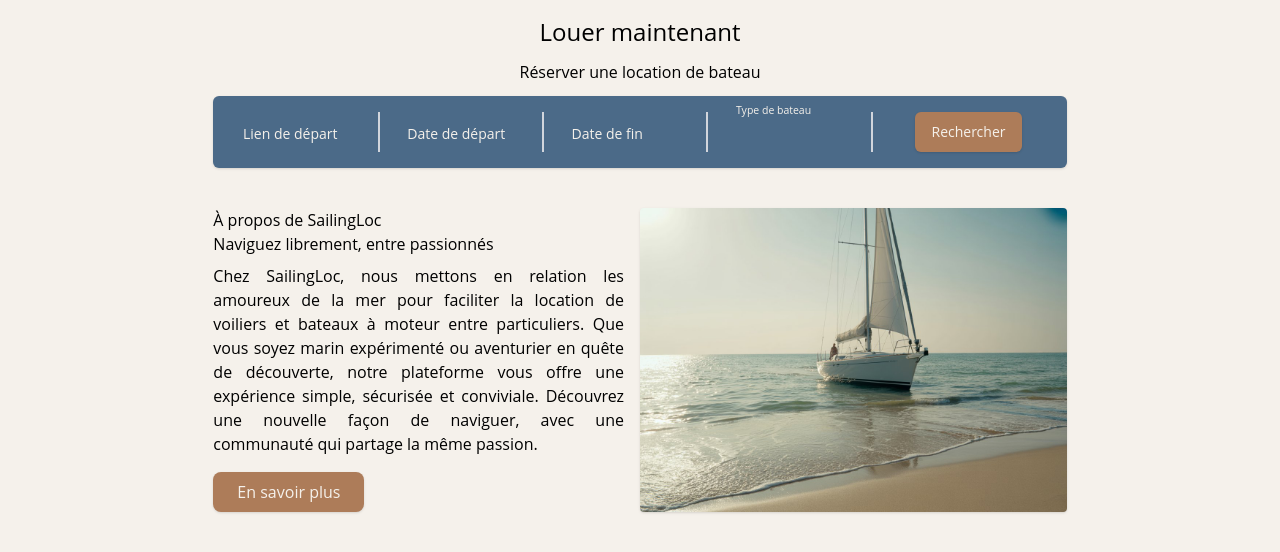
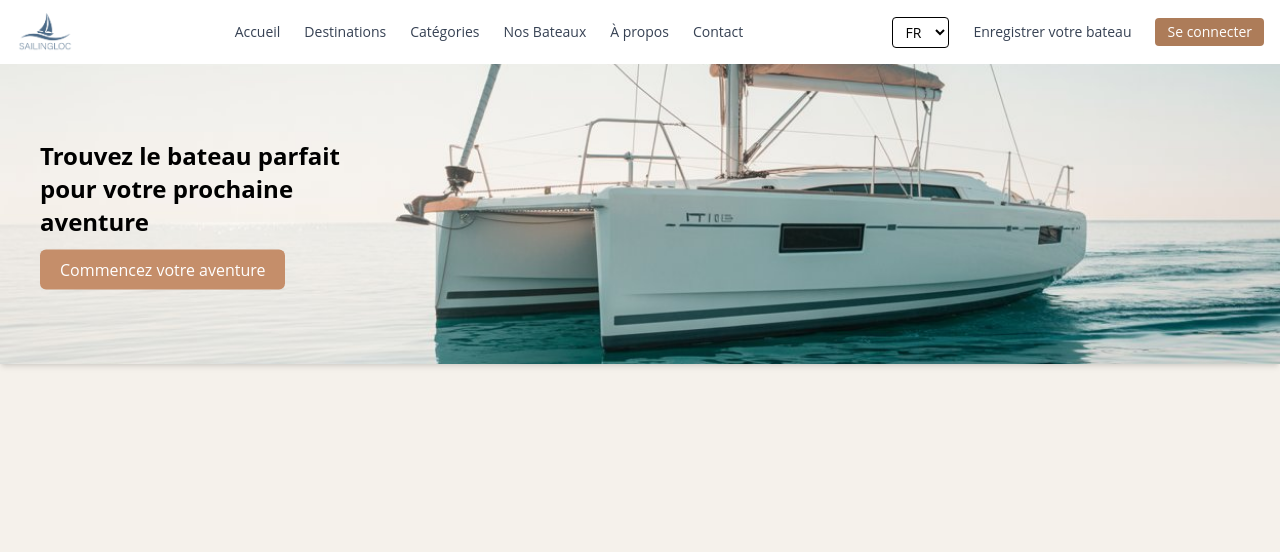
Before and after one commit to Yass8/DEVO23-G4-SAILINGLOC, a React (Vite) app in the folder front/: page /home in a window 1280 px wide. Shown: the top 552 px of the page. Built offline with nearby package versions, Linux system fonts and the light colour scheme; a web font is replaced by a local one.

Commit message:
Updated main files and added the logo

```diff
--- a/front/index.html
+++ b/front/index.html
@@ -10,7 +10,7 @@
 
 <body>
   <div id="root"></div>
-  <script type="module" src="/src/main.jsx"></script>
+  <script type="module" src="./src/main.jsx"></script>
 </body>
 
 </html>
--- a/front/src/App.jsx
+++ b/front/src/App.jsx
@@ -10,10 +10,10 @@ import Contact from './Client/pages/Contact.jsx';
 function App() {
 
   return (
-    <Router>
+   <Router>
       <Routes>
         {/* Clients page */}
-        <Route path="/" element={<Navigate to="/home" replace />} />
+        { <Route path="/" element={<Navigate to="/home" replace />} /> }
         <Route path="/home" element={<Home/>} />
         <Route path="/about" element={<About />} />
         <Route path="/category" element={<Category />} />
@@ -23,7 +23,7 @@ function App() {
 
         <Route path="*" element={<Navigate to="/" replace />} />
       </Routes>
-    </Router>
+      </Router>
   );
 }
 
--- a/front/src/Client/components/Header.jsx
+++ b/front/src/Client/components/Header.jsx
@@ -0,0 +1,69 @@
+import React from 'react';
+import { Link } from 'react-router-dom';
+import logo from "/images/logo.png";
+import banner from "/images/hero.jpeg";
+
+const Header = () => {
+  return (
+    <header className="bg-white shadow-md sticky top-0 z-50">
+      <div className="max-w-7xl mx-auto px-4 py-3 flex items-center justify-between">
+
+        <div className="flex items-center">
+          <img src={logo} alt="SailingLoc" className="h-10 mr-3" />
+        </div>
+
+        <nav className="hidden md:flex text-sm font-medium text-gray-700">
+          <ul className="flex space-x-6">
+            <li><Link to="/home">Accueil</Link></li>
+            <li><Link to="/details">Destinations</Link></li>
+            <li><Link to="/category">Catégories</Link></li>
+            <li><Link to="/boats">Nos Bateaux</Link></li>
+            <li><Link to="/about">À propos</Link></li>
+            <li><Link to="/contact">Contact</Link></li>
+          </ul>
+        </nav>
+
+        <div className="flex items-center space-x-3">
+          <select className="border text-sm px-2 py-1 rounded">
+            <option value="fr">FR</option>
+            <option value="en">EN</option>
+          </select>
+
+          <Link to="/enregistrer" className="border-none px-3 py-1 rounded text-sm text-gray-700 hover:bg-gray-100">
+            Enregistrer votre bateau
+          </Link>
+
+  <Link
+  to="/login"
+  style={{ backgroundColor: '#AD7C59' }}
+  className="text-white px-3 py-1 rounded text-sm hover:opacity-90"
+>
+  Se connecter
+</Link>
+
+
+        </div>
+      </div>
+<div className="relative w-full h-[180px] sm:h-[220px] md:h-[260px] lg:h-[300px]">
+  <img
+    src={banner}
+    alt="Bannière"
+    className="w-full h-full object-cover"
+  />
+  <div className="absolute top-1/2 left-4 sm:left-10 -translate-y-1/2 text-black space-y-2">
+    <h2 className="text-lg sm:text-xl md:text-2xl font-bold leading-snug">
+      Trouvez le bateau parfait<br />
+      pour votre prochaine<br />
+      aventure
+    </h2>
+    <button className="mt-1 bg-[#c58e6a] text-white px-3 sm:px-5 py-1.5 sm:py-2 rounded-md text-sm sm:text-base font-medium">
+      Commencez votre aventure
+    </button>
+  </div>
+</div>
+
+</header>
+  );
+};
+
+export default Header;
--- a/front/src/Client/pages/Home.jsx
+++ b/front/src/Client/pages/Home.jsx
@@ -1,9 +1,10 @@
 import FormSearch from "../components/FormSearch";
+import Header from "../components/Header";
 
 
 function Home() {
   return (
-    <>
+    <Header>
       <FormSearch />
 
       {/* About Section */}
@@ -12,19 +13,16 @@ function Home() {
           <h1>À propos de SailingLoc</h1>
           <h2>Naviguez librement, entre passionnés</h2>
           <p className="text-justify mt-2">
-                    Chez SailingLoc, nous mettons en relation les amoureux de la mer pour faciliter la location de voiliers et bateaux à moteur entre particuliers. Que vous soyez marin expérimenté ou aventurier en quête de découverte, notre plateforme vous offre une expérience simple, sécurisée et conviviale.   Découvrez une nouvelle façon de naviguer, avec une communauté qui partage la même passion.
+            Chez SailingLoc, nous mettons en relation les amoureux de la mer pour faciliter la location de voiliers et bateaux à moteur entre particuliers. Que vous soyez marin expérimenté ou aventurier en quête de découverte, notre plateforme vous offre une expérience simple, sécurisée et conviviale. Découvrez une nouvelle façon de naviguer, avec une communauté qui partage la même passion.
           </p>
           <button className="mt-4 px-6 py-2 bg-[#AD7C59] text-[#F5F1EB] rounded-lg shadow transition duration-300">
             En savoir plus
           </button>
         </div>
         <div className="bg-[url('/images/sailBoat.jpeg')] lg:w-6/12 bg-cover rounded-sm p-4 shadow-sm lg:h-auto h-80">
-
         </div>
       </div>
-
-
-    </>
+    </Header>
   );
 }
 
--- a/front/vite.config.js
+++ b/front/vite.config.js
@@ -2,9 +2,12 @@ import { defineConfig } from 'vite'
 import tailwindcss from '@tailwindcss/vite'
 import react from '@vitejs/plugin-react'
 
-// https://vite.dev/config/
 export default defineConfig({
   plugins: [
     tailwindcss(),
-    react()],
+    react()
+  ],
+  server: {
+    historyApiFallback: true
+  }
 })
```
Also changed, not shown: front/public/images/logo.png (added). Lines whose indentation alone changed are shown as unchanged.
